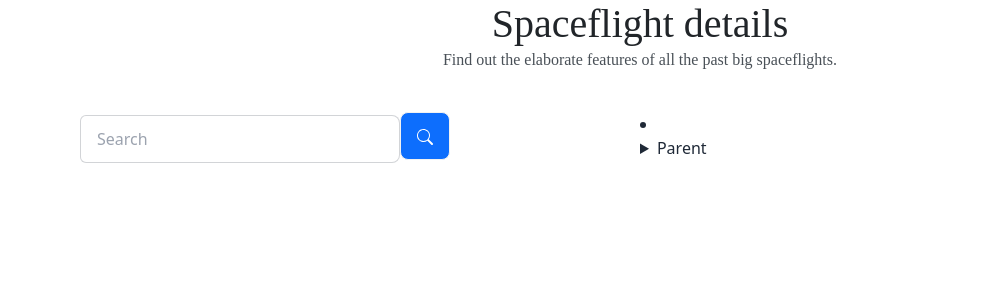
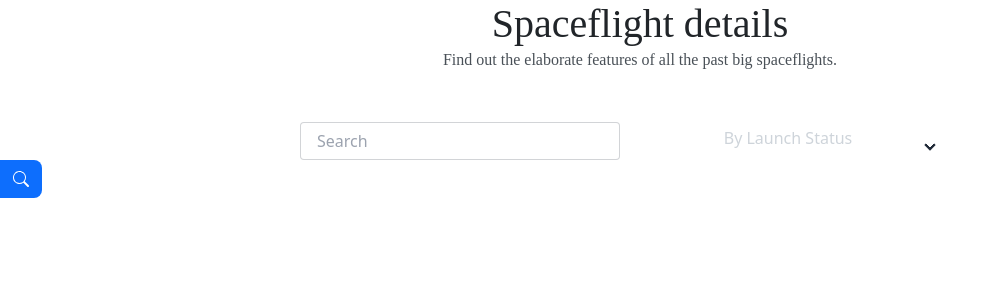
Before and after one commit to chamokbarmon/Spaceflight-details-client, a React (Vite) app: page / in a window 1280 px wide. Shown: the top 300 px of the page, without its empty margins (0-999 px from the left). Built offline with nearby package versions, Linux system fonts and the light colour scheme.

Commit message:
updated by launch status

```diff
--- a/src/Componend/Home/Home.tsx
+++ b/src/Componend/Home/Home.tsx
@@ -12,14 +12,15 @@ const Home = () => {
       </p>
 
       <div className="grid lg:grid-cols-2 ">
-        <div className="ml-20 mt-10">
+        <div className="">
           <input
             type="text"
             placeholder="Search"
-            className="input input-bordered rounded-l-md w-full max-w-xs"
+            className="input input-bordered mt-[50px] ml-[300px]  rounded-[4px] w-[424px] h-[38px] max-w-xs"
           />
-          <button className="p-4 btn rounded-r-lg hover:bg-[#0D6EFD] bg-[#0D6EFD]">
+          <button className="p-[7px, 13px, 7px, 13px] w-[42px] h-[38px]   rounded-r-lg hover:bg-[#0D6EFD] bg-[#0D6EFD]">
             <svg
+              className="align-middle m-auto"
               xmlns="http://www.w3.org/2000/svg"
               width="16"
               height="16"
@@ -41,15 +42,25 @@ const Home = () => {
           </button>
         </div>
         <div className="mt-10">
-        <li tabIndex={0}>
-        <details>
-          <summary>Parent</summary>
-          <ul className="p-2">
-            <li><a>Submenu 1</a></li>
-            <li><a>Submenu 2</a></li>
+          <ul className="menu menu-horizontal px-1">
+            <li tabIndex={0}>
+              <details>
+                <summary>
+                  <div className="w-[256px] h-[38px] text-[#CED4DA] text-center mx-auto align-middle text-[16px] font-[400] font-[Helvetica Neue]">
+                    By Launch Status
+                  </div>
+                </summary>
+                <ul className="p-2">
+                  <li>
+                    <a>Submenu 1</a>
+                  </li>
+                  <li>
+                    <a>Submenu 2</a>
+                  </li>
+                </ul>
+              </details>
+            </li>
           </ul>
-        </details>
-      </li>
         </div>
       </div>
     </div>
```
